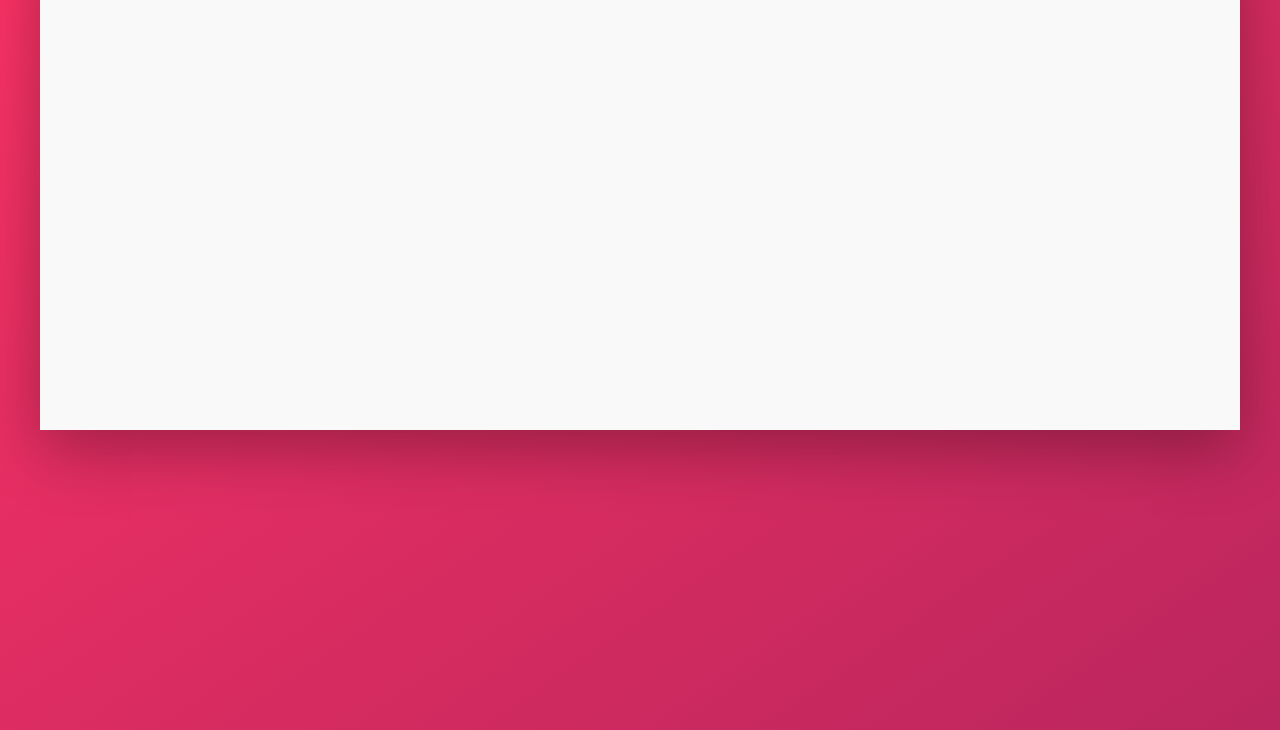
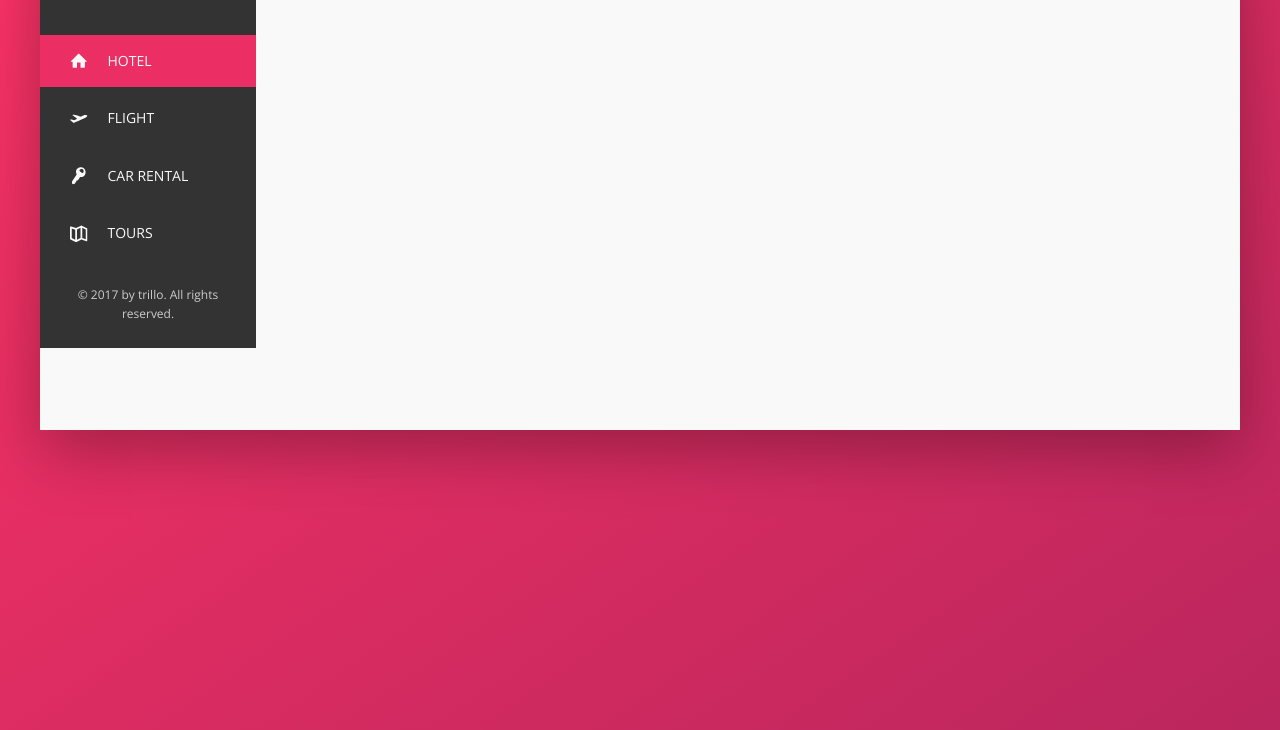
Before and after one commit to rohanraghuwanshi/Trillo, a website: page index.html in a window 1280 px wide. Shown: the part 150-880 px from the top of the page. Drawn offline with nearby package versions, Linux system fonts and the light colour scheme.

Commit message:
Sidebar created

```diff
--- a/index.html
+++ b/index.html
@@ -44,6 +44,49 @@
                     </div>
                 </nav>
             </header>
+
+            <div class="content">
+                <nav class="sidebar">
+                    <ul class="side-nav">
+                        <li class="side-nav__item side-nav__item--active">
+                            <a href="#" class="side-nav__link">
+                                <svg class="side-nav__icon">
+                                    <use xlink:href="img/sprite.svg#icon-home"></use>
+                                </svg>
+                                <span>Hotel</span>
+                            </a>
+                        </li>
+                        <li class="side-nav__item">
+                            <a href="#" class="side-nav__link">
+                                <svg class="side-nav__icon">
+                                    <use xlink:href="img/sprite.svg#icon-aircraft-take-off"></use>
+                                </svg>
+                                <span>Flight</span>
+                            </a>
+                        </li>
+                        <li class="side-nav__item">
+                            <a href="#" class="side-nav__link">
+                                <svg class="side-nav__icon">
+                                    <use xlink:href="img/sprite.svg#icon-key"></use>
+                                </svg>
+                                <span>Car rental</span>
+                            </a>
+                        </li>
+                        <li class="side-nav__item">
+                            <a href="#" class="side-nav__link">
+                                <svg class="side-nav__icon">
+                                    <use xlink:href="img/sprite.svg#icon-map"></use>
+                                </svg>
+                                <span>Tours</span>
+                            </a>
+                        </li>
+                    </ul>
+
+                    <div class="legal">
+                        &copy; 2017 by trillo. All rights reserved.
+                    </div>
+                </nav>
+            </div>
         </div>
 
     </body>
--- a/sass/main.scss
+++ b/sass/main.scss
@@ -16,6 +16,12 @@
     --shadow-light: 0 2rem 5rem rgba(0,0,0,.06);
 
 }
+
+$bp-largest: 75em;     // 1200px
+$bp-large: 68.75em;    // 1100px
+$bp-medium: 56.25em;   // 900px
+$bp-small: 37.5em;     // 600px
+$bp-smallest: 31.25em; // 500px
 
 * {
     margin: 0;
@@ -175,3 +181,83 @@
     }
   }
 }
+
+.content {
+  display: flex;
+}
+
+.sidebar {
+  background-color: var(--color-grey-dark-1);
+
+  flex: 0 0 18%;
+
+  display: flex;
+  flex-direction: column;
+  justify-content: space-between;
+}
+
+.side-nav {
+  font-size: 1.4rem;
+  list-style: none;
+  margin-top: 3.5rem;
+
+  &__item {
+      position: relative;
+
+      &:not(:last-child) {
+          margin-bottom: .5rem;
+      }
+  }
+
+  &__item::before {
+      content: "";
+      position: absolute;
+      top: 0;
+      left: 0;
+      height: 100%;
+      width: 3px;
+      background-color: var(--color-primary);
+      transform: scaleY(0);
+      transition: transform .2s,
+                  width .4s cubic-bezier(1,0,0,1) .2s,
+                  background-color .1s;
+  }
+
+  &__item:hover::before,
+  &__item--active::before {
+      transform: scaleY(1);
+      width: 100%;
+  }
+
+  &__item:active::before {
+      background-color: var(--color-primary-light);
+  }
+
+  &__link:link,
+  &__link:visited {
+      color: var(--color-grey-light-1);
+      text-decoration: none;
+      text-transform: uppercase;
+      display: block;
+      padding: 1.5rem 3rem;
+      position: relative;
+      z-index: 10;
+
+      display: flex;
+      align-items: center;
+  }
+
+  &__icon {
+      width: 1.75rem;
+      height: 1.75rem;
+      margin-right: 2rem;
+      fill: currentColor;
+  }
+}
+
+.legal {
+  font-size: 1.2rem;
+  color: var(--color-grey-light-4);
+  text-align: center;
+  padding: 2.5rem;
+}
```
Also changed, not shown: package.json (added, +17 -0 lines), css/style.css, img/SVG/aircraft-take-off.svg (added), img/SVG/bookmark.svg (added), img/SVG/chat.svg (added), img/SVG/chevron-thin-right.svg (added), img/SVG/home.svg (added), img/SVG/key.svg (added), img/SVG/location-pin.svg (added), img/SVG/magnifying-glass.svg (added), img/SVG/map.svg (added), img/SVG/star.svg (added), img/chevron-thin-right.svg (added), img/favicon.png (added), 1 more files.
